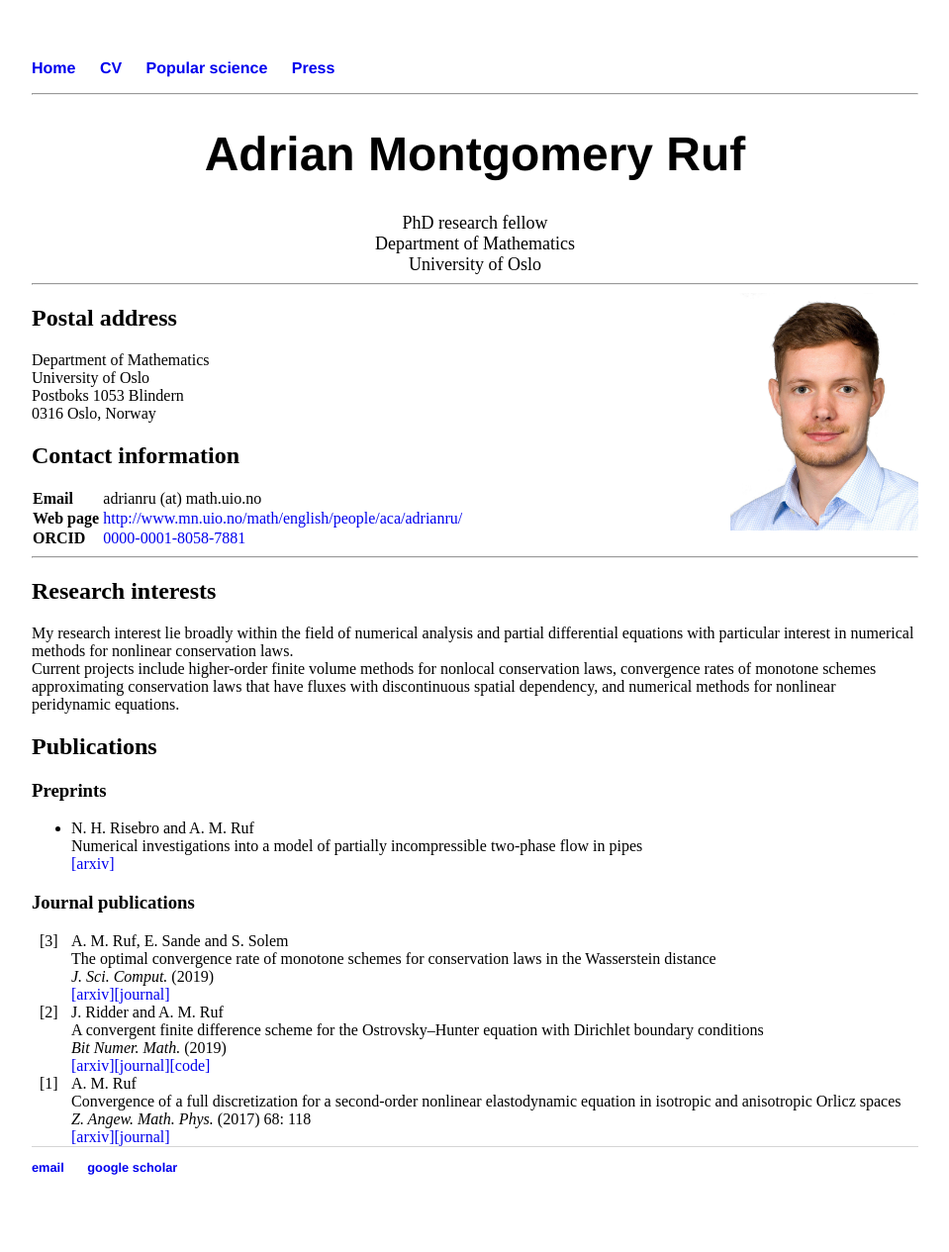
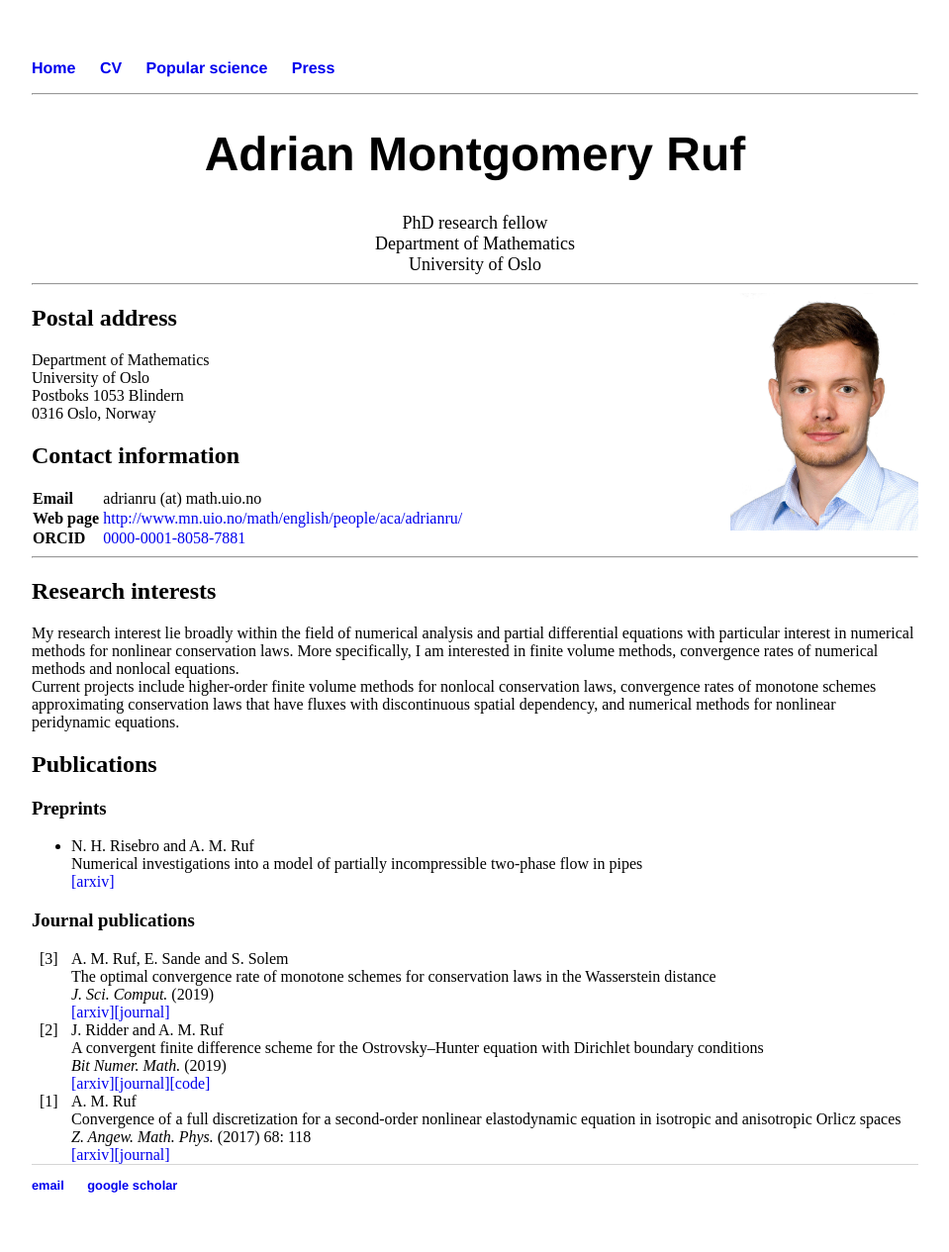
Before and after one commit to adrianmruf/adrianmruf.github.io, a Jekyll site: the page built from index.html, in a window 1280 px wide. Shown: the whole page at 99% size, without its empty margins (160-1119 px from the left). Built offline with Jekyll 4.4.1, drawn with Linux system fonts in a browser that asks for light colours.

Commit message:
Update index.html

```diff
--- a/index.html
+++ b/index.html
@@ -51,7 +51,7 @@ th {
 <hr />
 
 	<h2>Research interests</h2>
-	My research interest lie broadly within the field of numerical analysis and partial differential equations with particular interest in numerical methods for nonlinear conservation laws.
+	My research interest lie broadly within the field of numerical analysis and partial differential equations with particular interest in numerical methods for nonlinear conservation laws. More specifically, I am interested in finite volume methods, convergence rates of numerical methods and nonlocal equations.
 	<br>
 	Current projects include higher-order finite volume methods for nonlocal conservation laws, convergence rates of monotone schemes approximating conservation laws that have fluxes with discontinuous spatial dependency, and numerical methods for nonlinear peridynamic equations.
 
```
